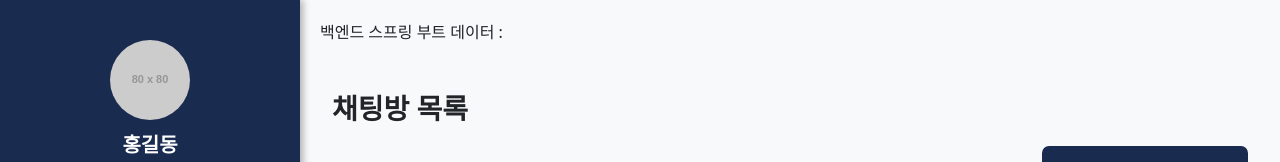
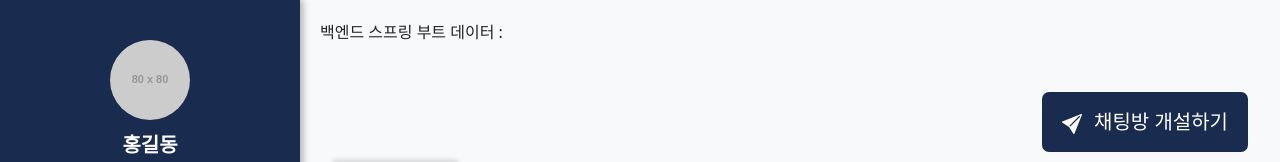
Before and after one commit to wook219/hr-handlers-FE, a React (Create React App) app: page /chatroom in a window 1280 px wide. Shown: the top 162 px of the page. Built offline with nearby package versions, Linux system fonts and the light colour scheme; no server answers.

Commit message:
Fix : h2 태그 제거

```diff
--- a/src/components/Chat/ChatTabNavigation.js
+++ b/src/components/Chat/ChatTabNavigation.js
@@ -8,7 +8,6 @@ const TabNavigation = () => {
 
   return (
     <div>
-      <h2>채팅방 목록</h2>
       <div className="create-chatroom-container">
         <CreateChatRoomButton />
       </div>
```
